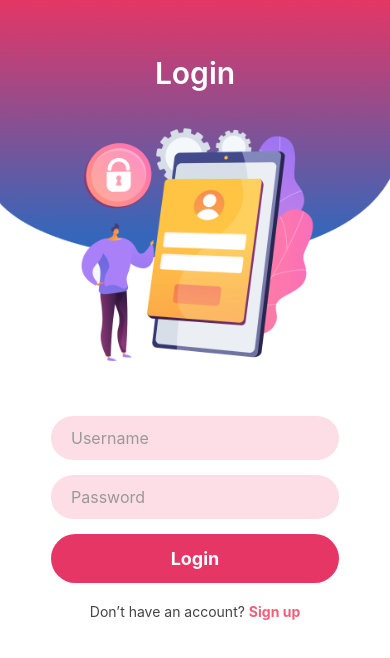
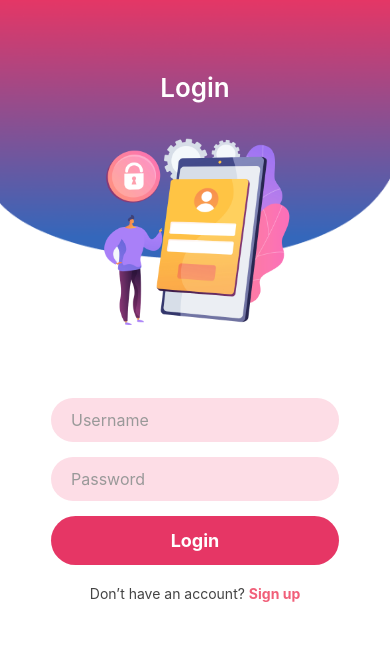
Before and after one commit to sahaarpan5/GIG_Tech, a React Native app: screen /LoginScreen in a window 390 px wide. Shown: the top 658 px of the page. Built offline with nearby package versions, Linux system fonts and the light colour scheme.

Commit message:
Registration

```diff
--- a/src/screens/Navigator/AppNavigator.jsx
+++ b/src/screens/Navigator/AppNavigator.jsx
@@ -5,6 +5,7 @@ import { NavigationContainer } from '@react-navigation/native';
 import { SafeAreaProvider } from 'react-native-safe-area-context';
 import Welcome from '../Page/Welcome';
 import LoginScreen from '../Page/LoginScreen';
+import RegistrationScreen from '../Page/RegistrationScreen';
 
 const Stack = createNativeStackNavigator();
 
@@ -17,6 +18,7 @@ const AppNavigator = () => {
       <Stack.Navigator screenOptions={{ headerShown: false }} initialRouteName="Welcome">
         <Stack.Screen name="Welcome" component={Welcome} />
         <Stack.Screen name="LoginScreen" component={LoginScreen} />
+        <Stack.Screen name="RegistrationScreen" component={RegistrationScreen} />
 
       </Stack.Navigator>
 
--- a/src/screens/Page/LoginScreen.jsx
+++ b/src/screens/Page/LoginScreen.jsx
@@ -1,3 +1,4 @@
+import { useNavigation } from '@react-navigation/native';
 import React, { useState } from 'react';
 import {
     View,
@@ -13,6 +14,7 @@ import {
 
 const LoginScreen = () => {
     const [remember, setRemember] = useState(false);
+    const navigation = useNavigation()
 
     return (
         <View style={styles.container}>
@@ -53,7 +55,7 @@ const LoginScreen = () => {
                         </TouchableOpacity>
 
                         {/* Signup text */}
-                        <TouchableOpacity>
+                        <TouchableOpacity onPress={() => navigation.navigate('RegistrationScreen')}>
                              <Text style={styles.signupText}>
                             Don’t have an account? <Text style={styles.signupLink}>Sign up</Text>
                         </Text>
@@ -83,9 +85,9 @@ const styles = StyleSheet.create({
         width: '100%',
 
     },
-    title: { color: '#fff', fontSize: 30, fontWeight: '600', marginBottom: 25 },
-    illustration: { width: 250, height: 250 },
-    form: { padding: 20, marginTop: 30, width: '100%' },
+    title: { color: '#fff', fontSize: 26, fontWeight: '600', marginBottom: 25 },
+    illustration: { width: 200, height: 200 },
+    form: { padding: 20, marginTop: 50, width: '100%' },
     input: {
         backgroundColor: '#fddde6',
         borderRadius: 25,
--- /dev/null
+++ b/src/screens/Page/RegistrationScreen.jsx
@@ -0,0 +1,149 @@
+import React, { useState } from 'react';
+import {
+    View,
+    Text,
+    TextInput,
+    TouchableOpacity,
+    StyleSheet,
+    ImageBackground,
+    Image,
+    KeyboardAvoidingView,
+    ScrollView,
+
+} from 'react-native';
+
+
+const RegistrationScreen = () => {
+
+    return (
+        <View style={styles.container}>
+            {/* Header with ImageBackground */}
+            <ImageBackground
+                source={require('../../asset/login-bg.jpg')} // 🔹 your gradient background image
+                style={styles.header}
+                resizeMode="cover"
+
+            >
+                <KeyboardAvoidingView
+                    behavior={Platform.OS === 'ios' ? 'padding' : 'height'}
+                    style={{ flex: 1 }}
+                >
+                    <View style={{  justifyContent: 'center', alignItems: 'center' }}>
+                        <Text style={styles.title}>User Registration</Text>
+                        <Image
+                            source={require('../../asset/registration-illustration.png')} // 🔹 your illustration
+                            style={styles.illustration}
+                            resizeMode="contain"
+                        />
+                        <ScrollView style={{ flex: 1 }}>
+                            <View style={styles.form}>
+                                <TextInput
+                                    placeholder="First Name"
+                                    placeholderTextColor="#999"
+                                    style={styles.input}
+                                />
+                                <TextInput
+                                    placeholder="Last Name"
+                                    placeholderTextColor="#999"
+                                    style={styles.input}
+                                />
+                                <TouchableOpacity style={styles.input}>
+                                    <Text style={styles.inouttext}>
+                                        Date of Birth
+                                    </Text>
+                                </TouchableOpacity>
+
+                                 <TouchableOpacity style={[styles.input,{justifyContent:'space-between', flexDirection: 'row',alignItems:'center'}]}>
+                                    <Text style={styles.inouttext}>
+                                        Gender
+                                    </Text>
+                                    <Image source={require('../../asset/dropDown.png')} style={{tintColor:'#999'}}/>
+                                </TouchableOpacity>
+
+                                  <TouchableOpacity style={[styles.input,{justifyContent:'space-between', flexDirection: 'row',alignItems:'center'}]}>
+                                    <Text style={styles.inouttext}>
+                                        Country
+                                    </Text>
+                                    <Image source={require('../../asset/dropDown.png')} style={{tintColor:'#999'}} />
+                                </TouchableOpacity>
+                                <TextInput
+                                    placeholder="Mobile Number"
+                                    placeholderTextColor="#999"
+                                    style={styles.input}
+                                    keyboardType="phone-pad"
+                                    maxLength={10}
+                                />
+
+
+
+                                {/* Remember checkbox */}
+
+
+                                {/* Login button */}
+                                <TouchableOpacity style={styles.loginBtn}>
+                                    <Text style={styles.loginText}>Register</Text>
+                                </TouchableOpacity>
+
+
+
+
+                            </View>
+                        </ScrollView>
+
+                    </View>
+                </KeyboardAvoidingView>
+
+
+
+            </ImageBackground>
+
+            {/* Form Section */}
+
+        </View>
+    );
+};
+
+export default RegistrationScreen;
+
+const styles = StyleSheet.create({
+    container: { flex: 1 },
+    header: {
+        height: '100%',
+        alignItems: 'center',
+        justifyContent: 'center',
+        paddingTop: 50,
+        overflow: 'hidden',
+        width: '100%',
+
+    },
+    title: { color: '#fff', fontSize: 26, fontWeight: '600', marginBottom: 25 },
+    illustration: { width: 200, height: 200 },
+    form: { padding: 20, marginTop: 50, width: '100%' },
+    input: {
+        backgroundColor: '#fddde6',
+        borderRadius: 25,
+        paddingHorizontal: 20,
+        paddingVertical: 12,
+        marginBottom: 15,
+        fontSize: 16,
+        width: '340'
+    },
+    inouttext: {
+       color:'#999',
+
+        fontSize: 16,
+
+    },
+    rememberRow: { flexDirection: 'row', alignItems: 'center', marginBottom: 20 },
+    rememberText: { marginLeft: 8, color: '#555' },
+    loginBtn: {
+        backgroundColor: '#E63665',
+        borderRadius: 25,
+        paddingVertical: 14,
+        alignItems: 'center',
+        marginBottom: 20,
+    },
+    loginText: { color: '#fff', fontSize: 18, fontWeight: 'bold' },
+    signupText: { textAlign: 'center', color: '#444' },
+    signupLink: { color: '#f15f79', fontWeight: 'bold' },
+});
```
Also changed, not shown: src/asset/dropDown.png (added), src/asset/registration-illustration.png (added).
